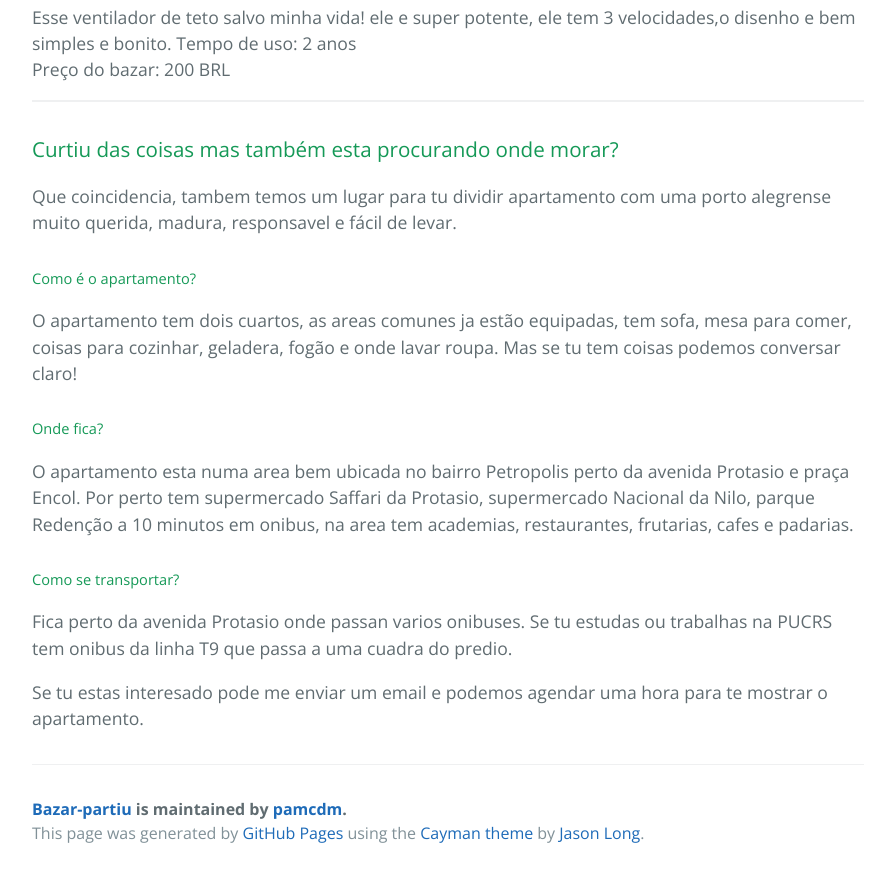
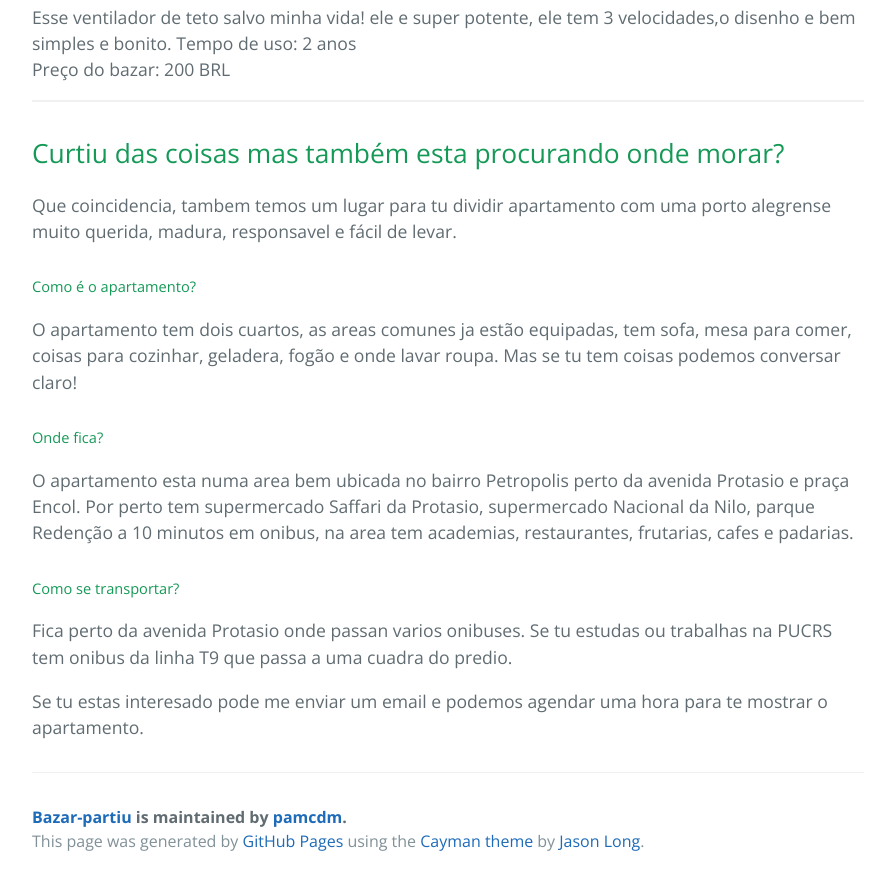
Before and after one commit to rogeriochaves/bazar-partiu, a plain HTML site: page index.html in a window 1280 px wide. Shown: the part 6700-7585 px from the top of the page, without its empty margins (192-1078 px from the left). Drawn offline with nearby package versions, Linux system fonts and the light colour scheme.

Commit message:
Direct link to information regarding apartment rental

```diff
--- a/index.html
+++ b/index.html
@@ -112,8 +112,8 @@
 
   <hr>
 
-  <h3>
-  <a id="curtiu-das-coisas-mas-também-esta-procurando-onde-morar" class="anchor" href="#curtiu-das-coisas-mas-tamb%C3%A9m-esta-procurando-onde-morar" aria-hidden="true"><span aria-hidden="true" class="octicon octicon-link"></span></a>Curtiu das coisas mas também esta procurando onde morar?</h3>
+  <h2>
+  <a id="dividir-apartamento" class="anchor" href="#curtiu-das-coisas-mas-tamb%C3%A9m-esta-procurando-onde-morar" aria-hidden="true"><span aria-hidden="true" class="octicon octicon-link"></span></a>Curtiu das coisas mas também esta procurando onde morar?</h2>
 
   <p>Que coincidencia, tambem temos um lugar para tu dividir apartamento com uma porto alegrense muito querida, madura, responsavel e fácil de levar. </p>
 
```
